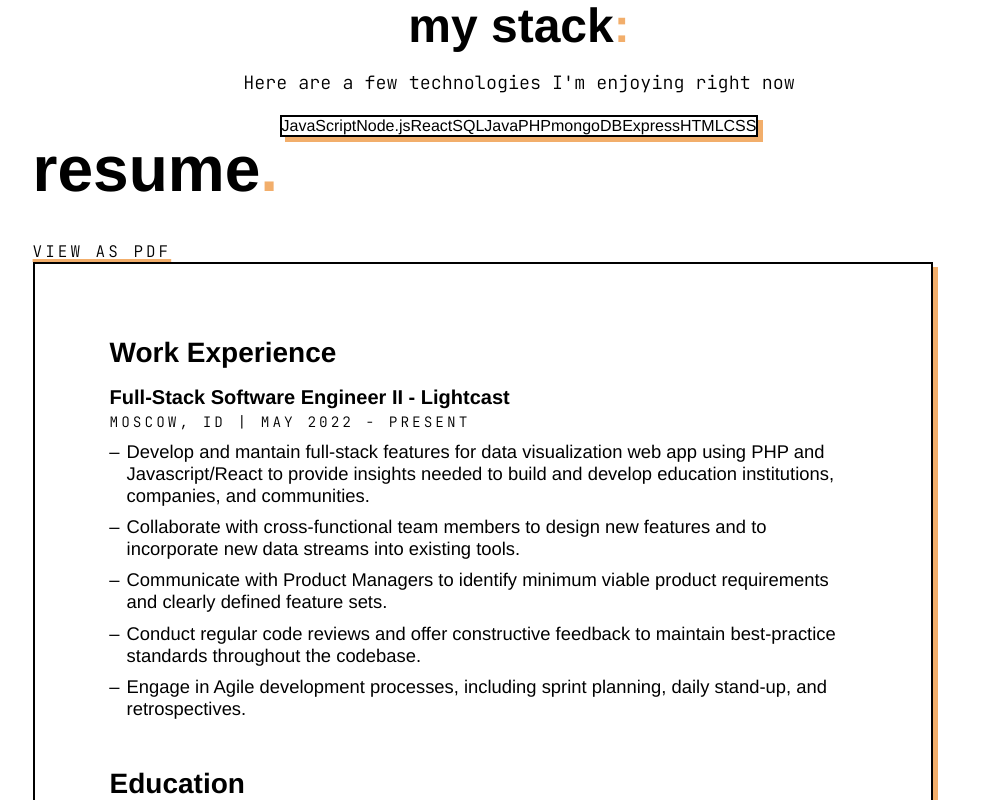
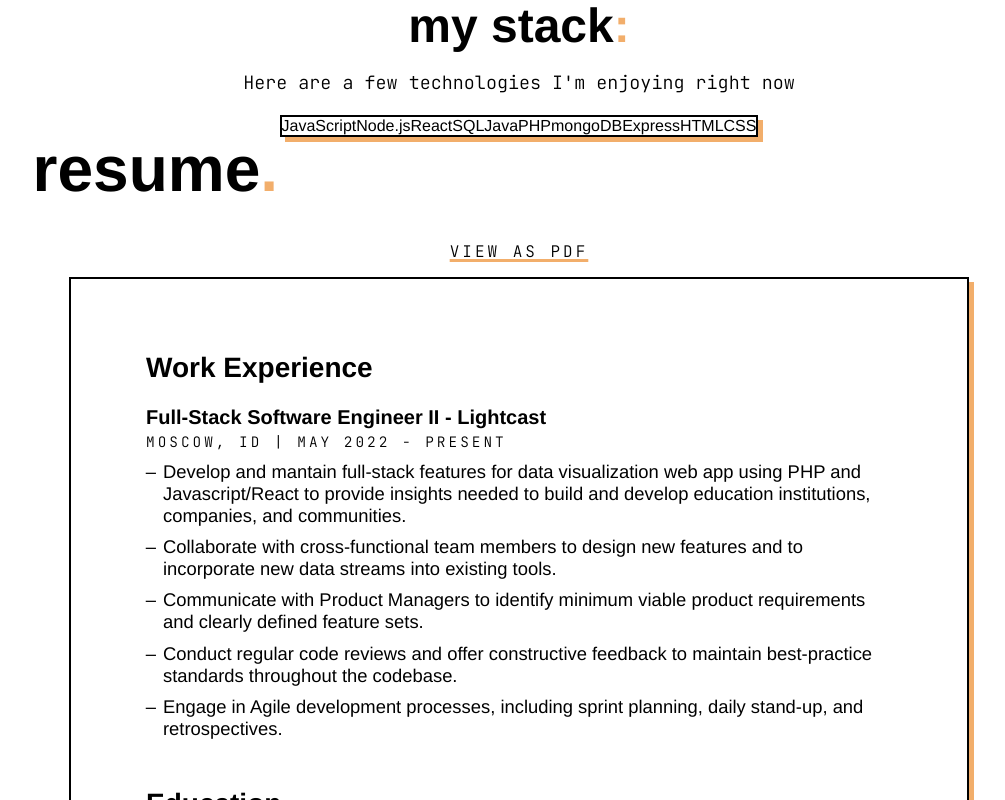
Before and after one commit to jennifer-bowser/jb-dev, a React (Vite) app: page / in a window 1280 px wide. Shown: the part 1260-2060 px from the top of the page, without its empty margins (121-1126 px from the left). Built offline with nearby package versions, Linux system fonts and the light colour scheme; a web font is replaced by a local one.

Commit message:
more resume styling

```diff
--- a/src/Resume.css
+++ b/src/Resume.css
@@ -1,16 +1,22 @@
+.Resume{
+    align-items: center;
+}
+
+.Resume h1{
+    align-self: flex-start;
+}
+
 .Resume-PDF-Link{
+    margin-bottom: 15px;
     text-decoration: 3px solid underline var(--accent-color);
-    text-align: center;
-    width: 100%;
-    align-self: center;
 }
 
 .Resume .Dropshadow-Box{
+    max-width: 900px;
     padding: 75px;
-    max-width: 900px;
 }
 
-.Resume section{
+.Resume .Dropshadow-Box>section{
     margin: 50px 0 0 0;
 }
 
@@ -23,12 +29,12 @@
 }
 
 .Resume h4{
-    margin: 20px 0 5px 0;
+    margin: 25px 0 5px 0;
 }
 
 .Resume .Dropshadow-Box .Subtitle{
+    font-size: 0.9em;
     margin: 0 0 10px 0;
-    font-size: 0.9em;
 }
 
 .Resume li{
--- a/src/Section.css
+++ b/src/Section.css
@@ -1,3 +1,8 @@
+.Section{
+    display: flex;
+    flex-direction: column;
+}
+
 .Section-Heading-Animation{
     animation-name: slideIn;
     animation-duration: 0.8s;
```
